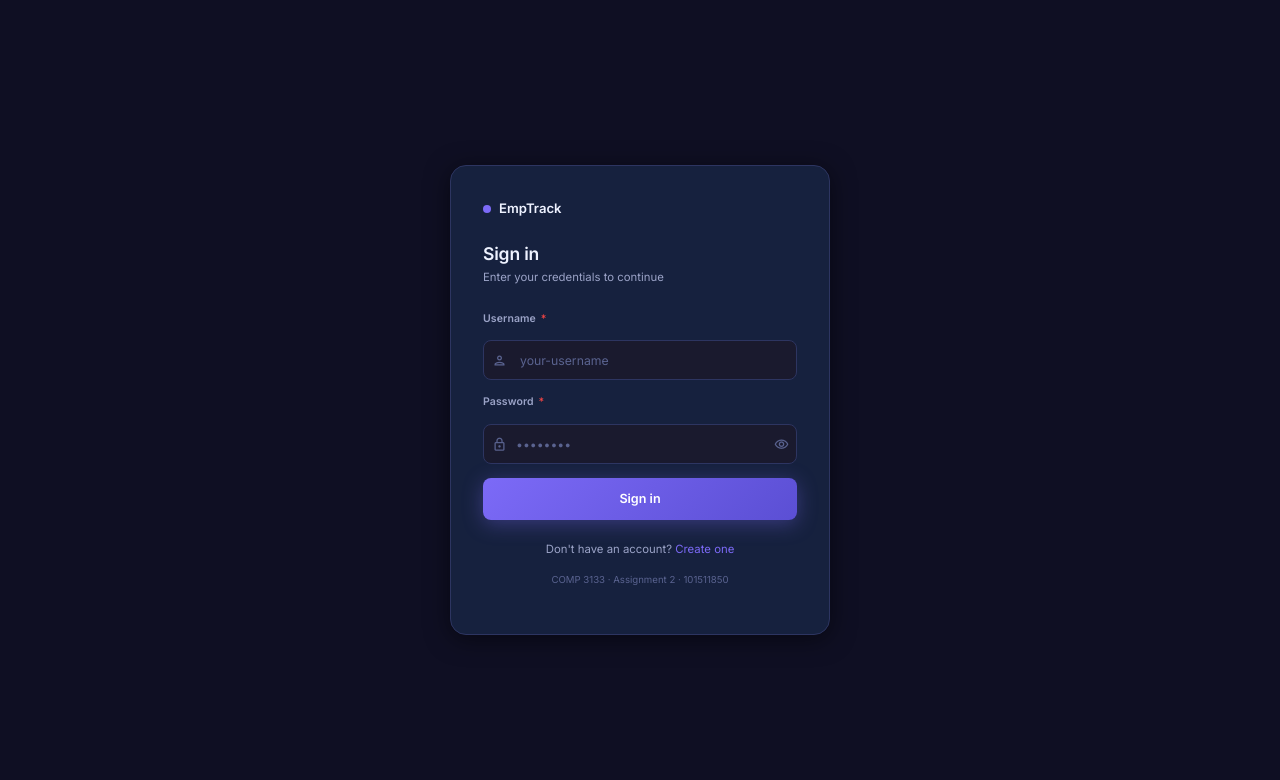
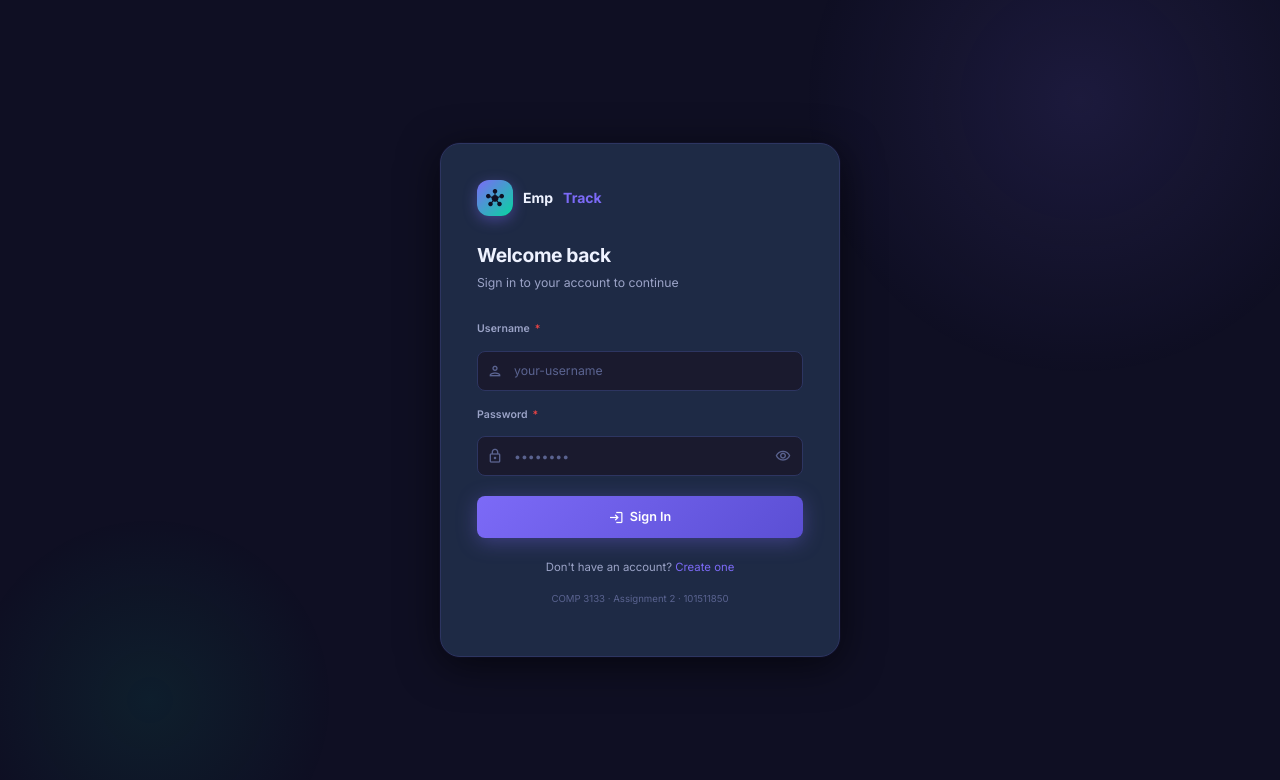
Before and after one commit to Henil5204/101511850_comp3133_assignment2, an Angular app in the folder frontend/: page /login in a window 1280 px wide. Shown: the top 780 px of the page. Built offline with nearby package versions, Linux system fonts and the light colour scheme.

Commit message:
updated login screen with username or email field and new UI

```diff
--- a/frontend/src/app/components/login/login.component.html
+++ b/frontend/src/app/components/login/login.component.html
@@ -1,11 +1,18 @@
 <div class="auth-page">
   <div class="auth-card">
-    <div class="auth-logo"><div class="brand-dot"></div><span>EmpTrack</span></div>
-    <h1>Sign in</h1>
-    <p class="auth-sub">Enter your credentials to continue</p>
+
+    <div class="auth-logo">
+      <div class="brand-logo-lg">
+        <span class="material-icons" style="font-size:18px;color:#0f0f23">hub</span>
+      </div>
+      Emp<span class="brand-accent">Track</span>
+    </div>
+
+    <h1>Welcome back</h1>
+    <p class="auth-sub">Sign in to your account to continue</p>
 
     @if (errorMsg()) {
-      <div class="alert alert-error" style="margin-bottom:16px">
+      <div class="alert alert-error" style="margin-bottom:20px">
         <span class="material-icons-outlined">error_outline</span>{{ errorMsg() }}
       </div>
     }
@@ -15,26 +22,29 @@
         <label class="form-label">Username <span class="req">*</span></label>
         <div class="input-icon-wrap">
           <span class="icon material-icons-outlined">person</span>
-          <input class="form-control" type="text" formControlName="username" placeholder="your-username" autocomplete="username">
+          <input class="form-control" type="text" formControlName="username"
+                 placeholder="your-username" autocomplete="username">
         </div>
-        @if (f['username'].touched && f['username'].errors?.['required'])  { <p class="form-error">Username is required</p> }
-        @if (f['username'].touched && f['username'].errors?.['minlength']) { <p class="form-error">Minimum 3 characters</p> }
+        @if (f['username'].touched && f['username'].errors?.['required'])  { <p class="form-error"><span class="material-icons-outlined">error</span>Username is required</p> }
+        @if (f['username'].touched && f['username'].errors?.['minlength']) { <p class="form-error"><span class="material-icons-outlined">error</span>Minimum 3 characters</p> }
       </div>
 
       <div class="form-group">
         <label class="form-label">Password <span class="req">*</span></label>
         <div class="pw-wrap">
           <span class="icon material-icons-outlined">lock</span>
-          <input class="form-control" [type]="showPw() ? 'text' : 'password'" formControlName="password" placeholder="••••••••" autocomplete="current-password">
+          <input class="form-control" [type]="showPw() ? 'text' : 'password'"
+                 formControlName="password" placeholder="••••••••" autocomplete="current-password">
           <button type="button" class="pw-toggle" (click)="showPw.set(!showPw())">
             <span class="material-icons-outlined">{{ showPw() ? 'visibility_off' : 'visibility' }}</span>
           </button>
         </div>
-        @if (f['password'].touched && f['password'].errors?.['required']) { <p class="form-error">Password is required</p> }
+        @if (f['password'].touched && f['password'].errors?.['required']) { <p class="form-error"><span class="material-icons-outlined">error</span>Password is required</p> }
       </div>
 
-      <button type="submit" class="btn-primary btn-full btn-lg" [disabled]="loading()">
-        @if (loading()) { <span class="spinner"></span> } Sign in
+      <button type="submit" class="btn-primary btn-full btn-lg" [disabled]="loading()" style="margin-top:4px">
+        @if (loading()) { <span class="spinner"></span> Signing in… }
+        @else { <span class="material-icons-outlined">login</span> Sign In }
       </button>
     </form>
 
--- a/frontend/src/app/components/login/login.component.scss
+++ b/frontend/src/app/components/login/login.component.scss
@@ -1,12 +1,88 @@
-.auth-page { min-height: 100vh; display: flex; flex-direction: column; align-items: center; justify-content: center; padding: 24px; background: var(--bg); }
-.auth-card { width: 100%; max-width: 380px; background: var(--bg-elevated); border: 1px solid var(--border); border-radius: 16px; padding: 32px; box-shadow: var(--shadow-md); }
-.auth-logo { display: flex; align-items: center; gap: 8px; font-size: 0.9375rem; font-weight: 600; color: var(--text-primary); margin-bottom: 24px; }
-.brand-dot { width: 8px; height: 8px; border-radius: 50%; background: var(--accent); }
-h1 { font-size: 1.25rem; font-weight: 600; color: var(--text-primary); margin-bottom: 4px; letter-spacing: -0.01em; }
-.auth-sub { font-size: 0.8125rem; color: var(--text-secondary); margin-bottom: 24px; }
-.auth-form { display: flex; flex-direction: column; gap: 14px; }
-.pw-wrap { position: relative; display: flex; align-items: center; .form-control { padding-left: 32px; padding-right: 36px; width: 100%; } }
-.icon { position: absolute; left: 9px; color: var(--text-muted); font-size: 15px !important; pointer-events: none; }
-.pw-toggle { position: absolute; right: 8px; background: none; border: none; cursor: pointer; color: var(--text-muted); display: flex; padding: 0; transition: color var(--t); &:hover { color: var(--text-secondary); } .material-icons-outlined { font-size: 15px; } }
+.auth-page {
+  min-height: 100vh;
+  display: grid;
+  place-items: center;
+  padding: 24px;
+  background: var(--bg);
+  position: relative;
+  overflow: hidden;
+
+  &::before {
+    content: '';
+    position: fixed;
+    width: 600px; height: 600px;
+    background: radial-gradient(circle, rgba(124,106,247,0.12) 0%, transparent 65%);
+    top: -200px; right: -100px;
+    pointer-events: none;
+  }
+  &::after {
+    content: '';
+    position: fixed;
+    width: 400px; height: 400px;
+    background: radial-gradient(circle, rgba(6,214,160,0.08) 0%, transparent 65%);
+    bottom: -100px; left: -50px;
+    pointer-events: none;
+  }
+}
+
+.auth-card {
+  width: 100%;
+  max-width: 400px;
+  background: var(--bg-card);
+  border: 1px solid var(--border);
+  border-radius: 20px;
+  padding: 36px;
+  box-shadow: var(--shadow-lg), 0 0 0 1px rgba(124,106,247,0.05);
+  position: relative;
+  z-index: 1;
+  animation: slideUp 0.3s ease;
+}
+
+@keyframes slideUp { from { opacity:0; transform:translateY(16px); } to { opacity:1; transform:translateY(0); } }
+
+.auth-logo {
+  display: flex; align-items: center; gap: 10px;
+  font-size: 1rem; font-weight: 700; color: var(--text-primary);
+  margin-bottom: 28px;
+}
+
+.brand-logo-lg {
+  width: 36px; height: 36px; border-radius: 12px;
+  background: linear-gradient(135deg, var(--accent), var(--teal));
+  display: flex; align-items: center; justify-content: center;
+  box-shadow: 0 4px 14px rgba(124,106,247,0.4);
+}
+
+.brand-accent { color: var(--accent); }
+
+h1 { font-size: 1.375rem; font-weight: 700; color: var(--text-primary); margin-bottom: 6px; letter-spacing: -0.02em; }
+.auth-sub { font-size: 0.875rem; color: var(--text-secondary); margin-bottom: 28px; }
+
+.auth-form { display: flex; flex-direction: column; gap: 16px; }
+
+.pw-wrap {
+  position: relative;
+  display: flex; align-items: center;
+  .form-control { padding-left: 36px; padding-right: 40px; width: 100%; }
+}
+
+.icon {
+  position: absolute; left: 10px;
+  color: var(--text-muted); font-size: 16px !important;
+  pointer-events: none; transition: color var(--t-fast);
+  .pw-wrap:focus-within & { color: var(--accent); }
+}
+
+.pw-toggle {
+  position: absolute; right: 8px;
+  background: none; border: none; cursor: pointer;
+  color: var(--text-muted); display: flex; padding: 4px;
+  border-radius: var(--r-sm); transition: all var(--t-fast);
+  &:hover { color: var(--accent); background: var(--accent-dim); }
+  .material-icons-outlined { font-size: 16px; }
+}
+
 .auth-switch { text-align: center; font-size: 0.8125rem; color: var(--text-secondary); margin-top: 20px; }
 .auth-footer { text-align: center; font-size: 0.6875rem; color: var(--text-muted); margin-top: 12px; }
+
+.alert { margin-bottom: 4px; }
```
Also changed, not shown: frontend/src/app/components/login/login.component.ts (line endings or trailing spaces).
